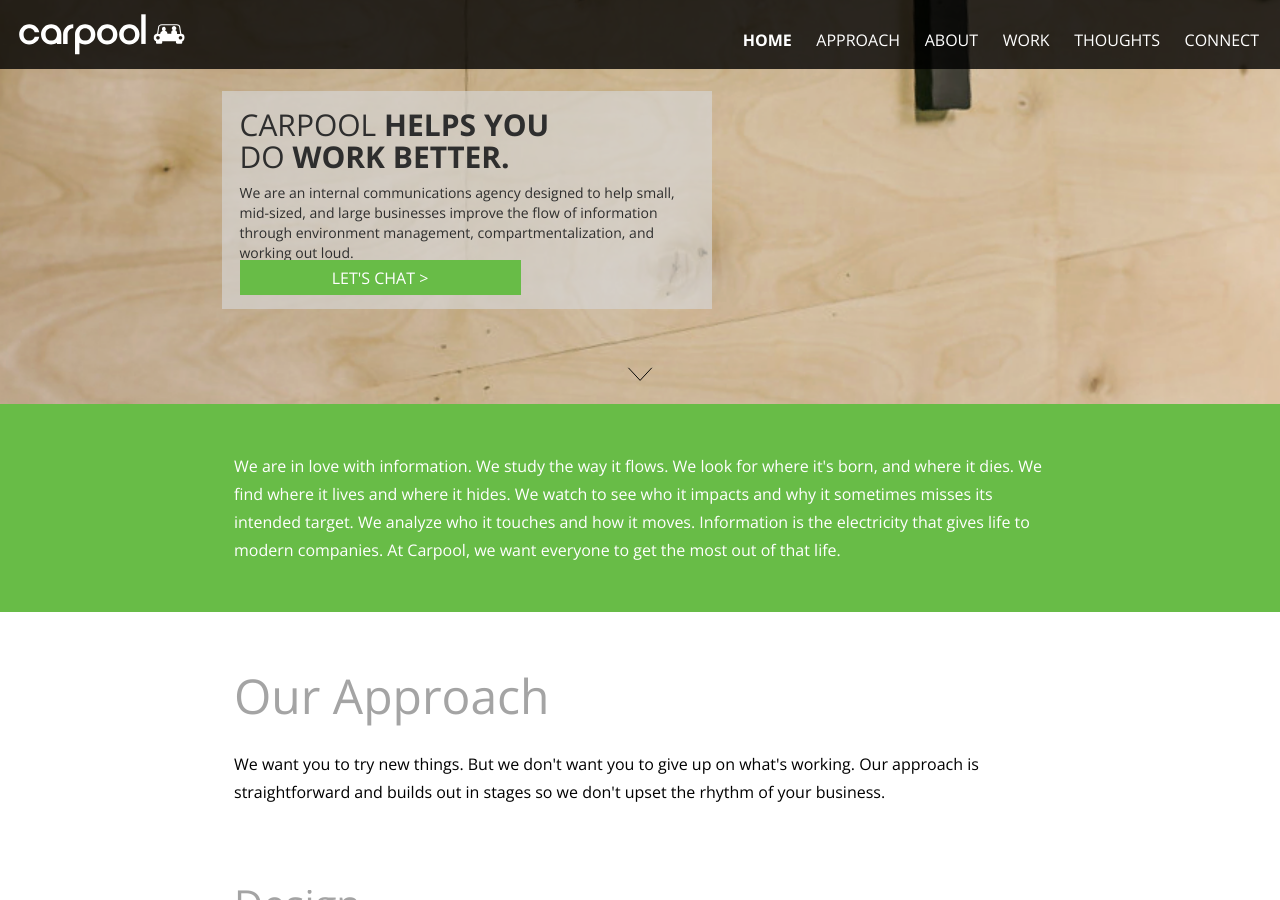
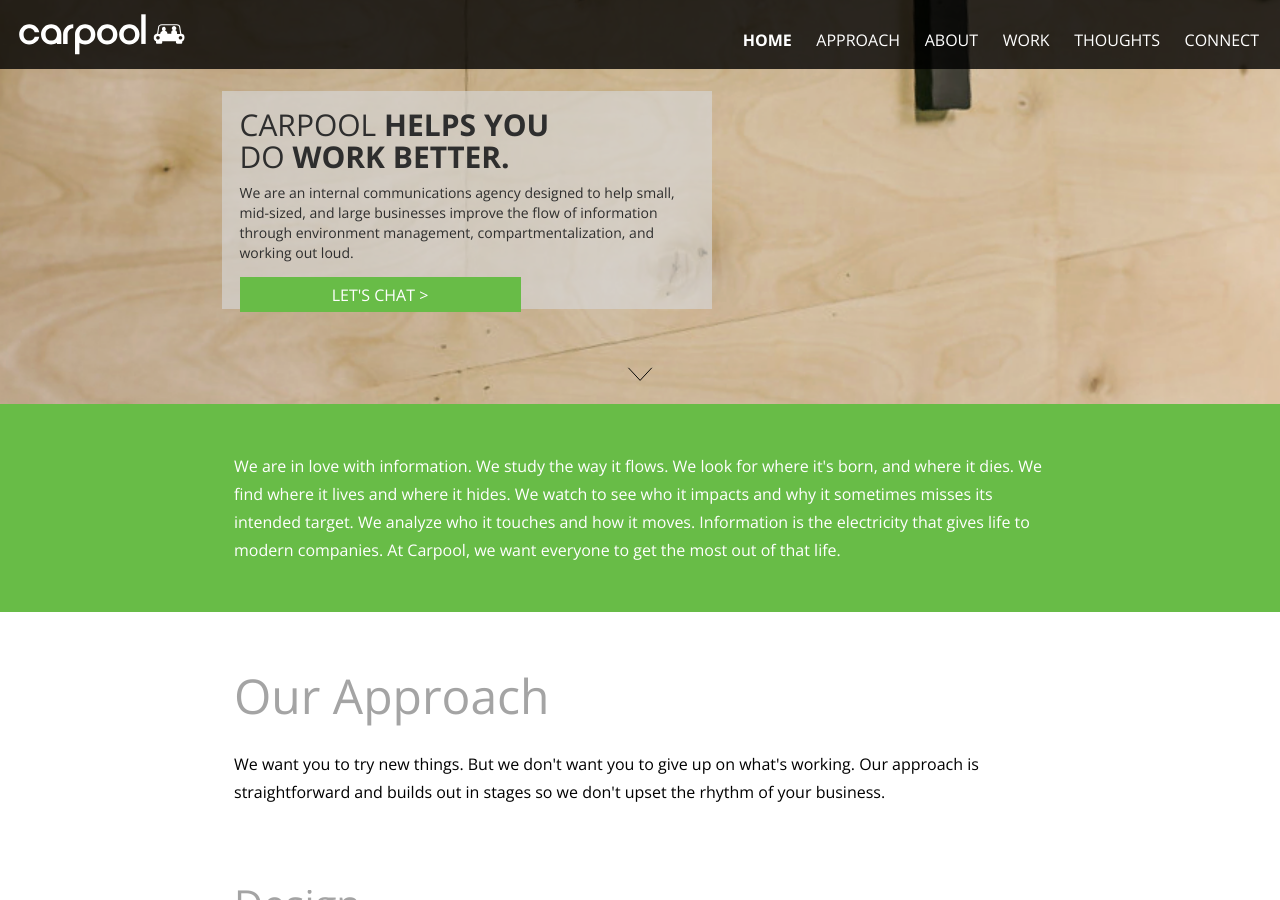
Before and after one commit to colinrigley/carpoolagency.github.io, a Jekyll site: the page built from index.html, in a window 1280 px wide and 900 px high, scrolled down 496 px. Built offline with Jekyll 4.4.1, drawn with Linux system fonts in a browser that asks for light colours.

Commit message:
Fixed hero text style

```diff
--- a/carpool/css/main.css
+++ b/carpool/css/main.css
@@ -1251,8 +1251,7 @@ ol {
     color: white;
     text-transform: uppercase;
     padding: 4px 0;
-    position: absolute;
-    bottom: 14px;
+    margin-top: 14px;
 }
 
 #carpool #setUpConvoButton .buttonInnerText {
```
